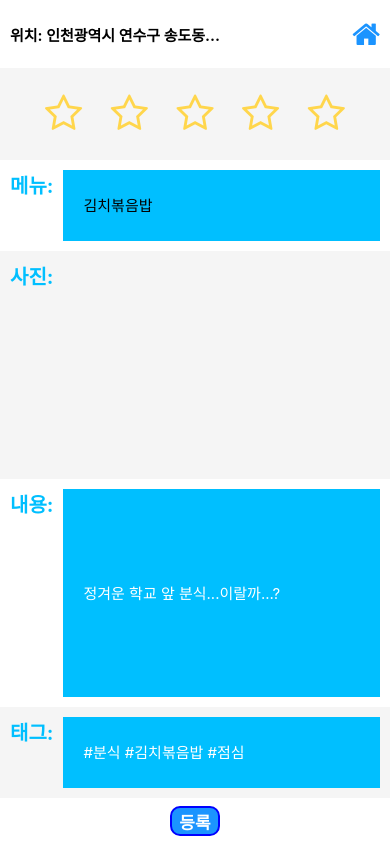
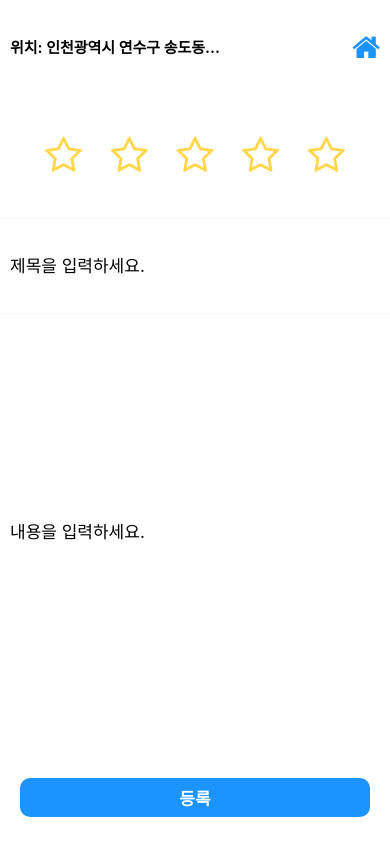
Before and after one commit to rnjsrntkd95/Eatery, a React Native app: screen / in a window 390 px wide. Built offline with nearby package versions, Linux system fonts and the light colour scheme.

Commit message:
modified styles of placeReview

```diff
--- a/App.js
+++ b/App.js
@@ -54,7 +54,7 @@ export default class App extends Component {
 
       </View>
 
-      <View style={{backgroundColor: '#F5F5F5', flex: 2}}>
+      <View style={{backgroundColor: '#FFFFFF', flex: 2}}>
 
           <View style={{flex: 1, flexDirection: 'row', justifyContent: 'space-between', paddingHorizontal: 40, alignItems: 'center'}}>
           {
@@ -74,28 +74,32 @@ export default class App extends Component {
           </View>
         </View>
 
-      <View style={{backgroundColor: '#FFFFFF', flex: 2, flexDirection: 'row', paddingRight: 10, }}>
-        <Text style={{
-          fontSize: 20,
-          color: '#00bfff',
-          padding: 10,
-          fontWeight: 'bold'
-        }}>메뉴:
-        </Text>
+      <View style={{borderBottomWidth: 1, borderBottomColor:'#F5F5F5',borderTopWidth:1,borderTopColor:'#F5F5F5', backgroundColor: '#FFFFFF', flex: 1.5, flexDirection: 'row', paddingHorizontal: 10, }}>
         <TextInput style={{
-          backgroundColor: '#00bfff',
           marginBottom: 10,
           marginTop: 10,
-          paddingHorizontal: 20,
-          fontSize: 15,
+          fontSize: 17,
           color: 'black',
           flex: 1,
-
+          textAlignVertical: 'top',
           }}
-          placeholder ="김치볶음밥"/>
+          placeholder="제목을 입력하세요. "/>
       </View>
 
-      <View style={{backgroundColor: '#F5F5F5', flex: 5}}>
+      <View style={{backgroundColor: '#FFFFFF', flex: 7, flexDirection: 'row', paddingHorizontal: 10, alignContent: 'center',}}>
+
+        <TextInput style={{
+          marginBottom: 10,
+          marginTop: 10,
+          fontSize: 17,
+          color: 'black',
+          flex: 1,
+          textAlignVertical: 'top'
+          }}
+          placeholder ="내용을 입력하세요. "/>
+      </View>
+
+      {/* <View style={{backgroundColor: '#F5F5F5', flex: 2}}>
       <Text style={{
           fontSize: 20,
           color: '#00bfff',
@@ -107,51 +111,9 @@ export default class App extends Component {
 
 
 
-      </View>
+      </View> */}
 
-      <View style={{backgroundColor: '#FFFFFF', flex: 5, flexDirection: 'row', paddingRight: 10, alignContent: 'center'}}>
-        <Text style={{
-          fontSize: 20,
-          color: '#00bfff',
-          padding: 10,
-          fontWeight: 'bold'
-          }}>내용:
-        </Text>
-        <TextInput style={{
-          backgroundColor: '#00bfff',
-          marginBottom: 10,
-          marginTop: 10,
-          paddingHorizontal: 20,
-          fontSize: 15,
-          color: 'white',
-          flex: 1,
-
-          }}
-          placeholder ="정겨운 학교 앞 분식...이랄까...?"/>
-      </View>
-
-      <View style={{backgroundColor: '#F5F5F5', flex: 2, paddingRight: 10, flexDirection: 'row'}}>
-      <Text style={{
-          fontSize: 20,
-          color: '#00bfff',
-          padding: 10,
-          fontWeight: 'bold'
-          }}>태그:
-        </Text>
-        <TextInput style={{
-          backgroundColor: '#00bfff',
-          marginBottom: 10,
-          marginTop: 10,
-          paddingHorizontal: 20,
-          fontSize: 15,
-          color: 'white',
-
-          flex:1
-        }}
-        placeholder="#분식 #김치볶음밥 #점심"/>
-      </View>
-
-      <View style={{backgroundColor: '#FFFFFF', flex: 1,flexDirection: 'row', justifyContent: 'center', alignItems: 'center'}}>
+      <View style={{paddingHorizontal: 20, backgroundColor: '#FFFFFF', flex: 1.5,flexDirection: 'row', justifyContent: 'center', alignItems: 'center'}}>
           <TouchableOpacity
             onPress={this.onPressed}
             style={styles.registerButton}
@@ -200,12 +162,9 @@ const styles = StyleSheet.create({
   registerButton: {
     alignItems: 'center',
     backgroundColor: '#1B94FF',
-    borderColor: 'blue',
-    borderWidth: 2,
     borderRadius: 10,
-    paddingVertical: 3,
-    width: 50,
-    height: 30,
+    paddingVertical: 7,
+    flex: 1,
     justifyContent: 'center'
 
 
```
